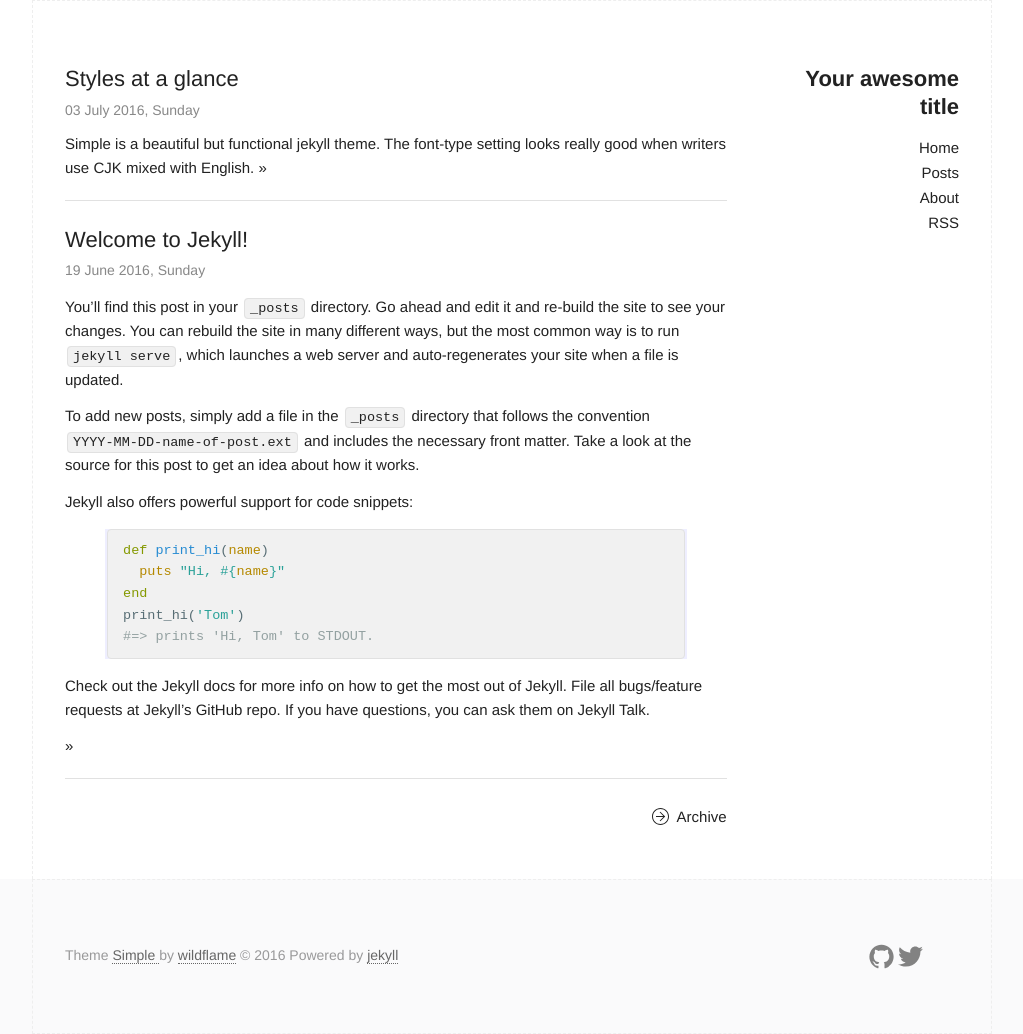
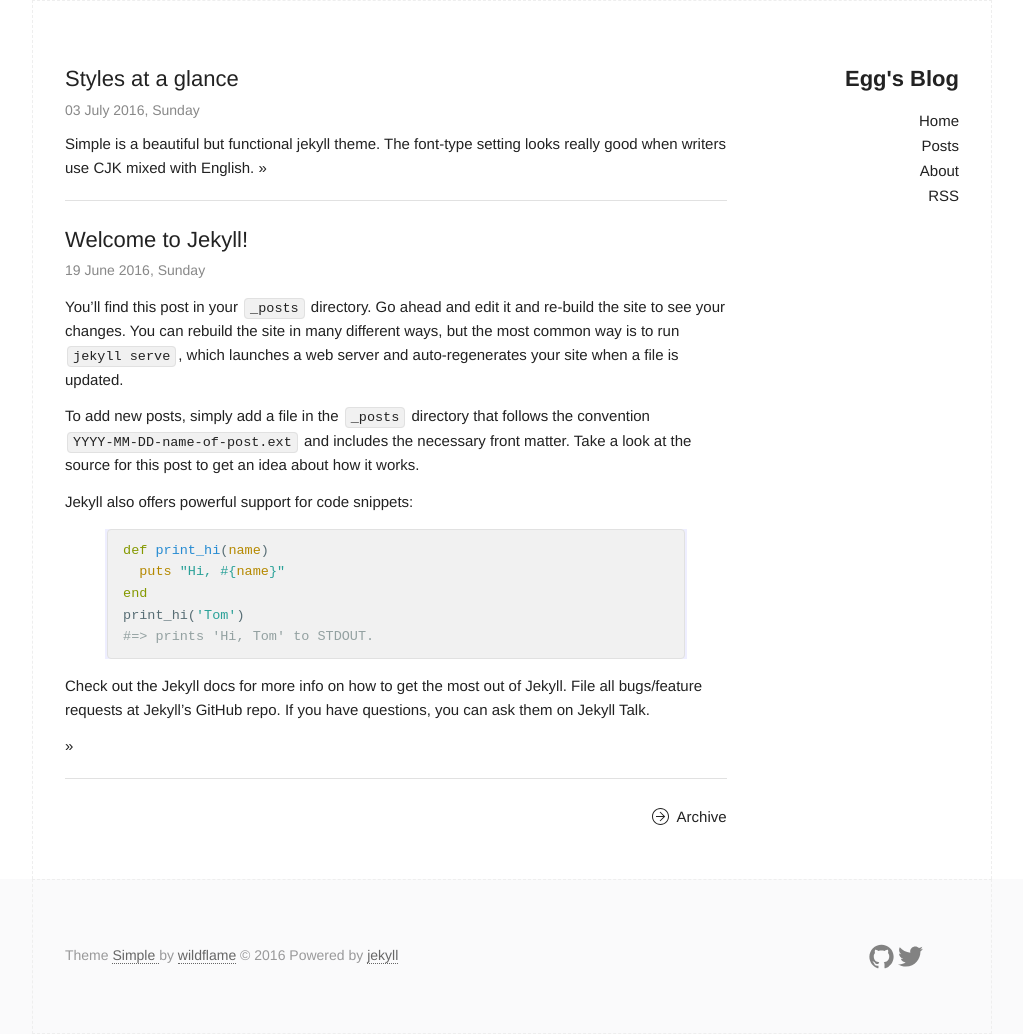
Before and after one commit to liber145/liber145.github.io, a Jekyll site: the page built from index.html, in a window 1280 px wide. Shown: the whole page, without its empty margins (128-1151 px from the left). Built offline with Jekyll 4.4.1, drawn with Linux system fonts in a browser that asks for light colours.

Commit message:
Update _config
Add title and email.

```diff
--- a/_config.yml
+++ b/_config.yml
@@ -6,8 +6,8 @@
 # 'jekyll serve'. If you change this file, please restart the server process.
 
 # Site settings
-title: Your awesome title
-email: your-email@domain.com
+title: Egg's Blog
+email: liyujun145@gmail.com
 description: > # this means to ignore newlines until "baseurl:"
   Egg's blog for Deep Reinforcement Learning.
   Write an awesome description for your new site here. You can edit this
```
